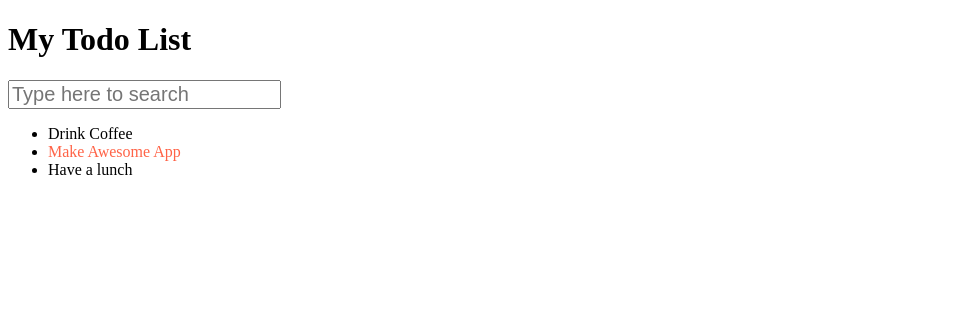
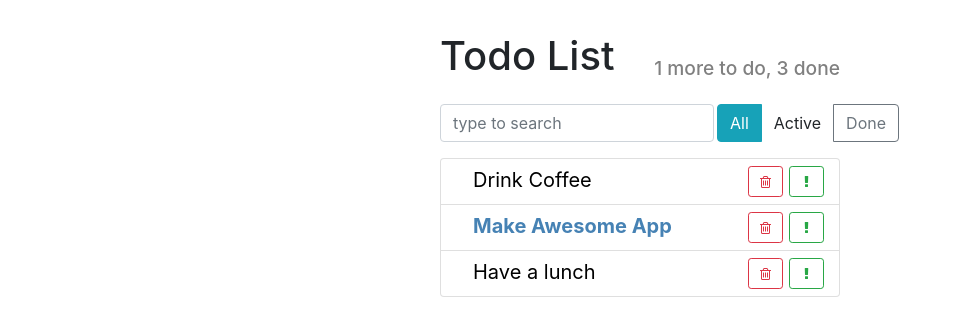
Before and after one commit to Alucard163/React-todo, a React app in the folder todo/: page / in a window 1280 px wide. Shown: the whole page, without its empty margins (0-954 px from the left). Built offline with nearby package versions, Linux system fonts and the light colour scheme.

Commit message:
continue with Todo

```diff
--- a/todo/public/index.html
+++ b/todo/public/index.html
@@ -4,9 +4,11 @@
     <meta charset="utf-8" />
     <meta name="viewport" content="width=device-width, initial-scale=1" />
     <title>Todo App</title>
+    <link rel="stylesheet" href="https://stackpath.bootstrapcdn.com/bootstrap/4.5.0/css/bootstrap.min.css">
+    <link rel="stylesheet" href="https://stackpath.bootstrapcdn.com/font-awesome/4.7.0/css/font-awesome.min.css">
   </head>
   <body>
     <noscript>You need to enable JavaScript to run this app.</noscript>
-    <div id="root"></div>
+    <div role="main" id="root" class="container"></div>
   </body>
 </html>
--- /dev/null
+++ b/todo/src/components/app-header.css
@@ -0,0 +1,12 @@
+.app-header {
+    align-items: flex-end;
+}
+
+.app-header h1 {
+    flex-grow: 1;
+}
+
+.app-header h2 {
+    font-size: 1.2rem;
+    color: grey;
+}
--- a/todo/src/components/app-header.js
+++ b/todo/src/components/app-header.js
@@ -1,8 +1,12 @@
 import React from "react";
+import './app-header.css';
 
-const AppHeader = () => {
+const AppHeader = ({toDo,done}) => {
     return (
-        <h1>My Todo List</h1>
+        <div className="app-header d-flex">
+            <h1>Todo List</h1>
+            <h2>{toDo} more to do, {done} done</h2>
+        </div>
     )
 };
 export default AppHeader;
--- /dev/null
+++ b/todo/src/components/item-status-filter.js
@@ -0,0 +1,14 @@
+import React from "react";
+import './item-status-filter.css';
+
+const ItemStatusFilter = () => {
+    return (
+        <div className="btn-group">
+            <button className="btn btn-info">All</button>
+            <button className="btn btn-outline-second">Active</button>
+            <button className="btn btn-outline-secondary">Done</button>
+        </div>
+    );
+};
+
+export default ItemStatusFilter;
--- /dev/null
+++ b/todo/src/components/search-panel.css
@@ -0,0 +1,5 @@
+.search-input {
+    width: auto;
+    flex-grow: 1;
+    margin-right: 3px;
+}
--- a/todo/src/components/search-panel.js
+++ b/todo/src/components/search-panel.js
@@ -1,12 +1,12 @@
 import React from "react";
+import './search-panel.css';
 
 const SearchPanel = () => {
-    const searchText = 'Type here to search';
-    const searchStyle = {
-        fontSize: '20px'
-    };
-    return <input
-        style={searchStyle}
-        placeholder={searchText}/>
+    return (
+        <input type="text"
+               className="form-control search-input"
+               placeholder="type to search" />
+    );
 };
+
 export default SearchPanel;
--- /dev/null
+++ b/todo/src/components/todo-list-item.css
@@ -0,0 +1,24 @@
+.todo-list-item {
+    font-size: 1.25rem;
+}
+
+.todo-list-item button {
+    width: 35px;
+    margin: 3px;
+}
+
+.todo-list-item-label {
+    margin-left: 1.25rem;
+    line-height: 35px;
+    cursor: pointer;
+    user-select: none;
+}
+
+.todo-list-item.done .todo-list-item-label {
+    text-decoration: line-through;
+}
+
+.todo-list-item.important .todo-list-item-label {
+    font-weight: bold;
+    color: steelblue;
+}
--- a/todo/src/components/todo-list-item.js
+++ b/todo/src/components/todo-list-item.js
@@ -1,9 +1,30 @@
 import React from "react";
+import './todo-list-item.css';
 
 const TodoListItem = ({label, important = false}) => {
     const style = {
-        color: important ? 'tomato' : 'black'
+        color: important ? 'steelblue' : 'black',
+        fontWeight: important ? 'bold' : 'normal'
     };
-    return <span style={style}>{label}</span>;
+
+    return (
+        <span className="todo-list-item">
+          <span
+              className="todo-list-item-label"
+              style={style}>
+            {label}
+          </span>
+
+          <button type="button"
+                  className="btn btn-outline-success btn-sm float-right">
+            <i className="fa fa-exclamation" />
+          </button>
+
+          <button type="button"
+                  className="btn btn-outline-danger btn-sm float-right">
+            <i className="fa fa-trash-o" />
+          </button>
+        </span>
+    );
 };
 export default TodoListItem;
--- /dev/null
+++ b/todo/src/components/todo-list.css
@@ -0,0 +1,3 @@
+.todo-list .list-group-item {
+    padding: .25rem .75rem;
+}
--- a/todo/src/components/todo-list.js
+++ b/todo/src/components/todo-list.js
@@ -1,16 +1,17 @@
 import React from "react";
 import TodoListItem from "./todo-list-item";
+import './todo-list.css';
 
 const TodoList = ({todos}) => {
     const elements = todos.map((item) => {
         const { id, ...itemProps} = item;
         return (
-            <li key={id}>
+            <li key={id} className="list-group-item">
                 <TodoListItem {...itemProps}/>
             </li>)
     });
     return (
-        <ul>
+        <ul className="list-group todo-list">
             { elements }
         </ul>
     )
--- /dev/null
+++ b/todo/src/index.css
@@ -0,0 +1,8 @@
+.todo-app {
+    margin: 2rem auto 0 auto;
+    max-width: 400px;
+}
+
+.top-panel {
+    margin: 1rem 0;
+}
--- a/todo/src/index.js
+++ b/todo/src/index.js
@@ -1,8 +1,11 @@
 import React from "react";
 import ReactDom from "react-dom";
+
 import AppHeader from "./components/app-header";
 import SearchPanel from "./components/search-panel";
 import TodoList from "./components/todo-list";
+import ItemStatusFilter from "./components/item-status-filter";
+import './index.css'
 
 const App = () => {
     const todoData = [
@@ -11,10 +14,14 @@ const App = () => {
         {label: 'Have a lunch', important: false, id: 3}
     ];
     return (
-        <div>
-            <AppHeader/>
-            <SearchPanel/>
-            <TodoList todos={todoData}/>
+        <div className="todo-app">
+            <AppHeader toDo={1} done={3} />
+            <div className="top-panel d-flex">
+                <SearchPanel />
+                <ItemStatusFilter />
+            </div>
+
+            <TodoList todos={todoData} />
         </div>
     )
 };
```
Also changed, not shown: todo/src/components/item-status-filter.css (added).
